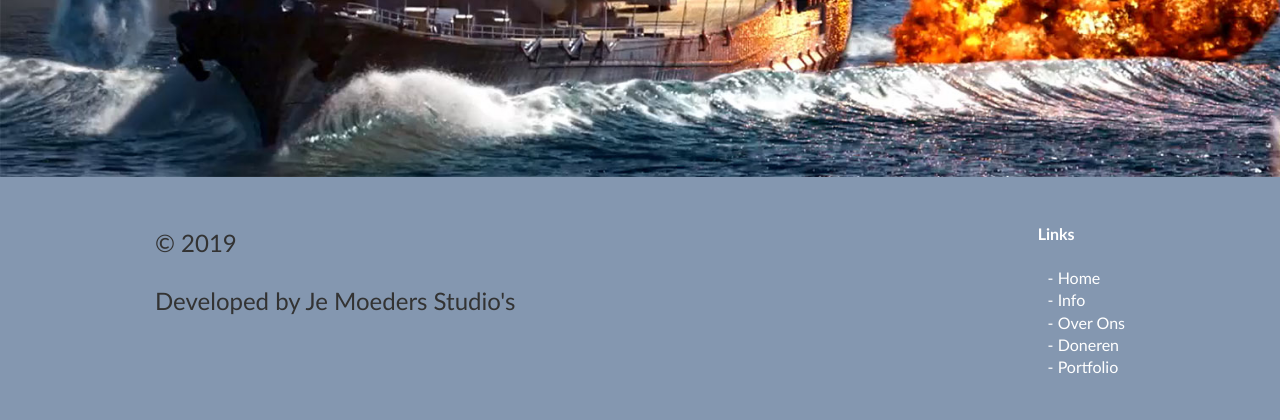
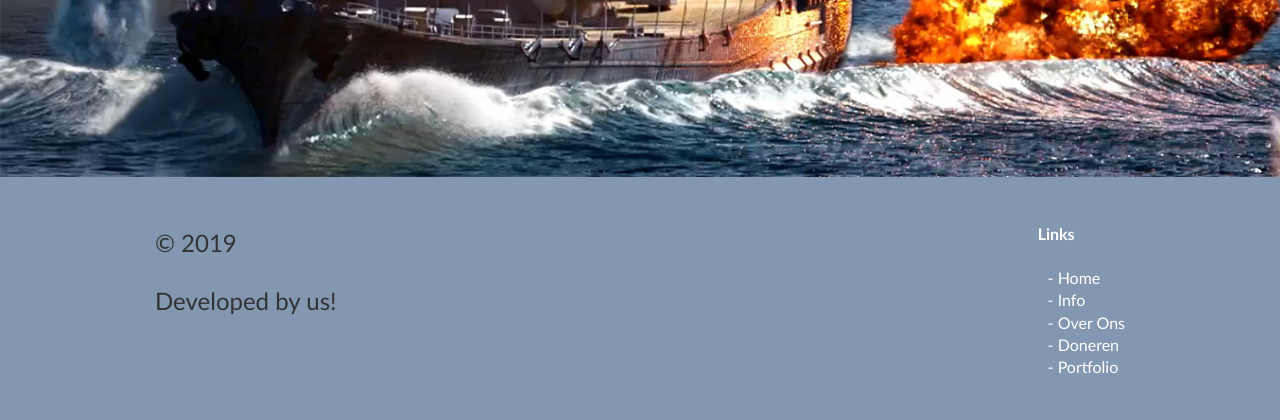
Before and after one commit to Zeeslag-online-mp/Zeeslag-Online, a PHP site: page /index.php in a window 1280 px wide. Shown: the part 685-1105 px from the top of the page. Run offline with PHP 8.4, Linux system fonts and the light colour scheme; some libraries are stand-ins or nearby versions.

Commit message:
small things

```diff
--- a/js/game.js
+++ b/js/game.js
@@ -29,9 +29,7 @@
         }
     }
 
-    Game.prototype.Rosterlistener{
-        ;
-    }
+
  function Ship(type, playerGrid, player){
     this.damage = 0;
 	this.type = type;
--- a/php/footer.php
+++ b/php/footer.php
@@ -7,7 +7,7 @@
 
         <div>
           <p>© <?php echo date("Y"); ?></p>
-          <p>Developed by Je Moeders Studio's</p>
+          <p>Developed by us!</p>
         </div>
 
         <div>
```
